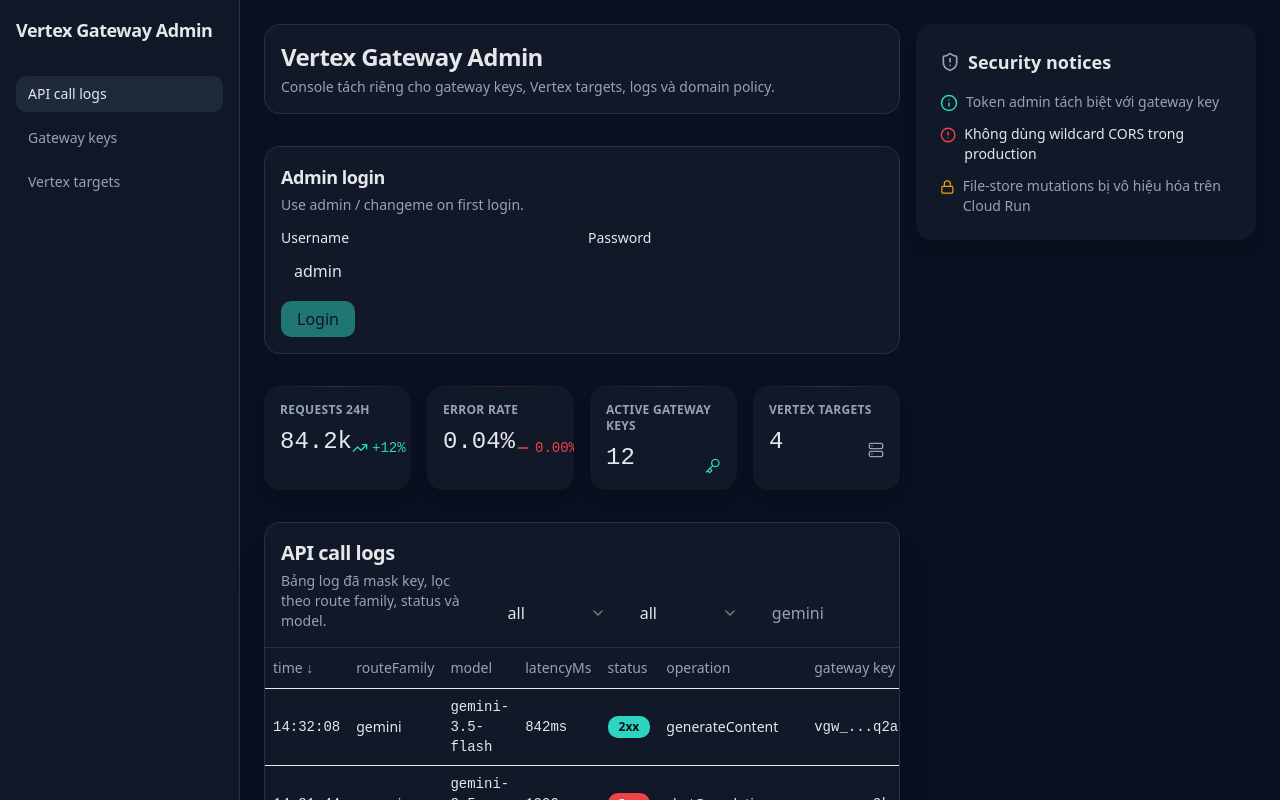
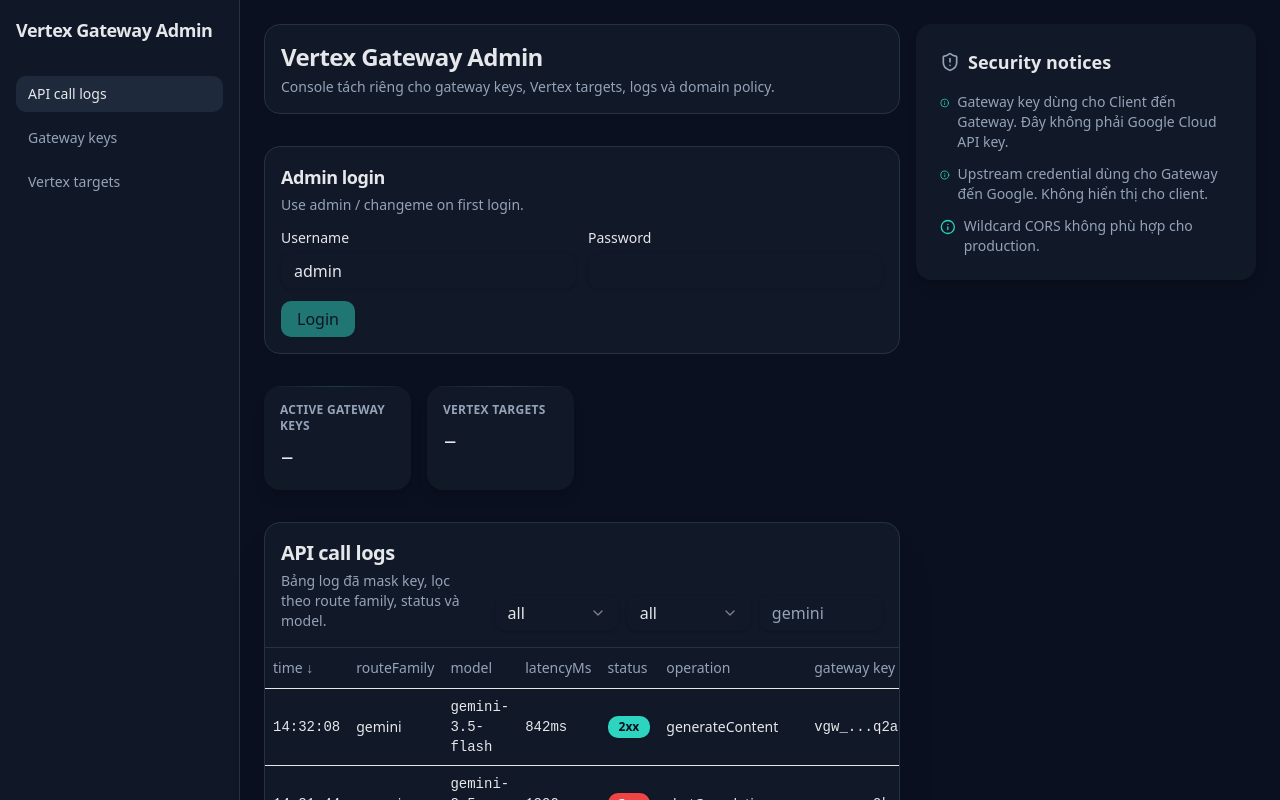
Before and after one commit to monet88/vertex-gateway, a React (Vite) app in the folder frontend/: page / in a window 1280 px wide. Shown: the top 800 px of the page. Built offline with nearby package versions, Linux system fonts and the light colour scheme.

Commit message:
refactor: define admin frontend data contracts

```diff
--- a/frontend/src/components/console/GatewayKeysTable.tsx
+++ b/frontend/src/components/console/GatewayKeysTable.tsx
@@ -3,7 +3,7 @@ import { Badge } from '@/components/ui/badge';
 import { Button } from '@/components/ui/button';
 import { Table, TableBody, TableCell, TableHead, TableHeader, TableRow } from '@/components/ui/table';
 import { useSortableTable } from '@/hooks/useSortableTable';
-import type { GatewayKeyRow } from '@/data/mockData';
+import type { GatewayKeyRow } from '@/types/admin';
 
 export interface GatewayKeysTableProps {
   readonly rows: readonly GatewayKeyRow[];
--- a/frontend/src/components/console/VertexTargetsTable.tsx
+++ b/frontend/src/components/console/VertexTargetsTable.tsx
@@ -2,7 +2,7 @@ import { Badge } from '@/components/ui/badge';
 import { Button } from '@/components/ui/button';
 import { Table, TableBody, TableCell, TableHead, TableHeader, TableRow } from '@/components/ui/table';
 import { useSortableTable } from '@/hooks/useSortableTable';
-import type { VertexTargetRow } from '@/data/mockData';
+import type { VertexTargetRow } from '@/types/admin';
 
 export interface VertexTargetsTableProps {
   readonly rows: readonly VertexTargetRow[];
--- /dev/null
+++ b/frontend/src/data/admin-static.ts
@@ -0,0 +1,22 @@
+import type { AdminViewId } from '@/types/admin';
+
+export interface AdminNavItem {
+  readonly id: AdminViewId;
+  readonly label: string;
+  readonly description: string;
+}
+
+export const adminNavItems: readonly AdminNavItem[] = [
+  { id: 'dashboard', label: 'Dashboard', description: 'Runtime posture' },
+  { id: 'ai-providers', label: 'AI Providers', description: 'Vertex targets' },
+  { id: 'auth-files', label: 'Auth Files', description: 'Upstream credentials' },
+  { id: 'available-models', label: 'Available Models', description: 'Catalog inventory' },
+  { id: 'logs-viewer', label: 'Logs Viewer', description: 'Telemetry beta' },
+  { id: 'model-management', label: 'Model Management', description: 'Routing policy' },
+];
+
+export const securityNotices = [
+  'Gateway key dùng cho Client đến Gateway. Đây không phải Google Cloud API key.',
+  'Upstream credential dùng cho Gateway đến Google. Không hiển thị cho client.',
+  'Wildcard CORS không phù hợp cho production.',
+] as const;
--- a/frontend/src/data/mockData.ts
+++ b/frontend/src/data/mockData.ts
@@ -11,24 +11,6 @@ export interface ApiLogRow {
   upstreamTarget: string;
   latencyMs: number;
   status: LogStatus;
-}
-
-export interface GatewayKeyRow {
-  id: string;
-  label: string;
-  preview: string;
-  status: 'active' | 'revoked';
-  createdAt: string;
-}
-
-export interface VertexTargetRow {
-  id: string;
-  label: string;
-  project: string;
-  location: string;
-  authType: 'Google Cloud API key' | 'Service Account JSON';
-  apiKeyMode: 'full' | 'express';
-  health: 'ready' | 'degraded' | 'failed' | 'disabled' | 'unknown';
 }
 
 export const apiLogs: ApiLogRow[] = [
@@ -66,83 +48,3 @@ export const apiLogs: ApiLogRow[] = [
     status: '4xx',
   },
 ];
-
-export const gatewayKeys: GatewayKeyRow[] = [
-  { id: 'key-mobile', label: 'Mobile app', preview: 'vgw_...q2a', status: 'active', createdAt: '2026-07-05' },
-  { id: 'key-console', label: 'Admin smoke test', preview: 'vgw_...9kp', status: 'revoked', createdAt: '2026-07-04' },
-];
-
-export const vertexTargets: VertexTargetRow[] = [
-  {
-    id: 'target-global-primary',
-    label: 'Global primary',
-    project: 'vertex-prod-a',
-    location: 'global',
-    authType: 'Google Cloud API key',
-    apiKeyMode: 'full',
-    health: 'ready',
-  },
-  {
-    id: 'target-asia-failover',
-    label: 'Asia failover',
-    project: 'vertex-prod-b',
-    location: 'asia-southeast1',
-    authType: 'Service Account JSON',
-    apiKeyMode: 'full',
-    health: 'degraded',
-  },
-];
-
-export const kpiMetrics = [
-  {
-    id: 'kpi-requests',
-    label: 'Requests 24h',
-    value: '84.2k',
-    trendIcon: 'trending_up',
-    trendValue: '+12%',
-    colorScheme: 'primary' as const,
-  },
-  {
-    id: 'kpi-error',
-    label: 'Error rate',
-    value: '0.04%',
-    trendIcon: 'trending_flat',
-    trendValue: '0.00%',
-    colorScheme: 'error' as const,
-  },
-  {
-    id: 'kpi-keys',
-    label: 'Active Gateway Keys',
-    value: '12',
-    icon: 'key',
-    colorScheme: 'primary' as const,
-  },
-  {
-    id: 'kpi-targets',
-    label: 'Vertex Targets',
-    value: '4',
-    icon: 'dns',
-    colorScheme: 'secondary' as const,
-  },
-];
-
-export const securityNotices = [
-  {
-    id: 'notice-1',
-    message: 'Token admin tách biệt với gateway key',
-    type: 'info' as const,
-    icon: 'info',
-  },
-  {
-    id: 'notice-2',
-    message: 'Không dùng wildcard CORS trong production',
-    type: 'error' as const,
-    icon: 'error',
-  },
-  {
-    id: 'notice-3',
-    message: 'File-store mutations bị vô hiệu hóa trên Cloud Run',
-    type: 'warning' as const,
-    icon: 'lock',
-  },
-];
--- a/frontend/src/hooks/useAdminDashboardData.ts
+++ b/frontend/src/hooks/useAdminDashboardData.ts
@@ -1,5 +1,5 @@
 import { useCallback, useEffect, useMemo, useRef, useState } from 'react';
-import type { GatewayKeyRow, VertexTargetRow } from '@/data/mockData';
+import type { GatewayKeyRow, VertexTargetRow } from '@/types/admin';
 import {
   createGatewayKey,
   createVertexTarget,
--- a/frontend/src/lib/admin-dashboard-api.ts
+++ b/frontend/src/lib/admin-dashboard-api.ts
@@ -1,5 +1,5 @@
 import { adminFetch, type AdminApiOptions } from './admin-api';
-import type { GatewayKeyRow, VertexTargetRow } from '@/data/mockData';
+import type { GatewayKeyRow, VertexTargetRow } from '@/types/admin';
 
 export interface AdminGatewayKeyRecord extends GatewayKeyRow {
   readonly revokedAt?: string;
@@ -18,7 +18,12 @@ interface AdminVertexCredentialRecord {
   readonly credentialsFile: string | null;
   readonly hasApiKey: boolean;
   readonly apiKeyMode: 'full' | 'express';
-  readonly health?: { status?: string };
+  readonly enabled?: boolean;
+  readonly weight?: number;
+  readonly modelAllowlist?: readonly string[];
+  readonly modelExclusions?: readonly string[];
+  readonly email?: string;
+  readonly health?: { readonly status?: string };
 }
 interface VertexCredentialsResponse {
   readonly vertexPools: AdminVertexCredentialRecord[];
@@ -46,6 +51,13 @@ export const mapVertexTarget = (record: AdminVertexCredentialRecord): VertexTarg
   location: record.location,
   authType: record.hasApiKey ? 'Google Cloud API key' : 'Service Account JSON',
   apiKeyMode: record.apiKeyMode,
+  enabled: record.enabled !== false,
+  weight: record.weight ?? 1,
+  modelAllowlist: record.modelAllowlist ?? [],
+  modelExclusions: record.modelExclusions ?? [],
+  credentialsFile: record.credentialsFile,
+  hasApiKey: record.hasApiKey,
+  email: record.email,
   health: mapHealth(record),
 });
 
--- a/frontend/src/pages/Dashboard.tsx
+++ b/frontend/src/pages/Dashboard.tsx
@@ -14,7 +14,20 @@ import { Label } from '@/components/ui/label';
 import { useAdminToken } from '@/hooks/useAdminToken';
 import { useAdminDashboardData } from '@/hooks/useAdminDashboardData';
 import { changeAdminPassword, loginAdmin } from '@/lib/admin-dashboard-api';
-import { kpiMetrics, securityNotices, apiLogs } from '@/data/mockData';
+import { apiLogs } from '@/data/mockData';
+import { securityNotices as adminSecurityNotices } from '@/data/admin-static';
+
+const kpiMetrics = [
+  { id: 'kpi-keys', label: 'Active Gateway Keys', value: '–', colorScheme: 'primary' as const },
+  { id: 'kpi-targets', label: 'Vertex Targets', value: '–', colorScheme: 'secondary' as const },
+];
+
+const securityNotices = adminSecurityNotices.map((message, index) => ({
+  id: `notice-${index}`,
+  message,
+  type: 'info' as const,
+  icon: 'info',
+}));
 
 export function Dashboard() {
   const { token, setToken } = useAdminToken();
--- /dev/null
+++ b/frontend/src/types/admin.ts
@@ -0,0 +1,58 @@
+export type AdminViewId =
+  | 'dashboard'
+  | 'ai-providers'
+  | 'auth-files'
+  | 'available-models'
+  | 'logs-viewer'
+  | 'model-management';
+
+export type AdminStoreMode = 'static-config' | 'file-store';
+export type VertexHealth = 'ready' | 'degraded' | 'failed' | 'disabled' | 'unknown';
+
+export interface GatewayKeyRow {
+  readonly id: string;
+  readonly label: string;
+  readonly preview: string;
+  readonly status: 'active' | 'revoked';
+  readonly createdAt: string;
+  readonly revokedAt?: string;
+}
+
+export interface VertexTargetRow {
+  readonly id: string;
+  readonly label: string;
+  readonly project: string;
+  readonly location: string;
+  readonly authType: 'Google Cloud API key' | 'Service Account JSON';
+  readonly apiKeyMode: 'full' | 'express';
+  readonly enabled: boolean;
+  readonly weight: number;
+  readonly modelAllowlist: readonly string[];
+  readonly modelExclusions: readonly string[];
+  readonly credentialsFile: string | null;
+  readonly hasApiKey: boolean;
+  readonly email?: string;
+  readonly health: VertexHealth;
+}
+
+export interface RuntimeHealthSummary {
+  readonly ok: boolean;
+  readonly service: string;
+  readonly mode: AdminStoreMode;
+  readonly runtimeMode: string;
+  readonly targetCount: number;
+  readonly healthyTargets: number;
+  readonly degradedTargets: number;
+}
+
+export interface ProviderModelCatalog {
+  readonly defaultModel?: string;
+  readonly aliases: Record<string, string>;
+  readonly allowlist: readonly string[];
+  readonly disabled: readonly string[];
+}
+
+export interface AdminScopedError {
+  readonly area: string;
+  readonly message: string;
+}
```
